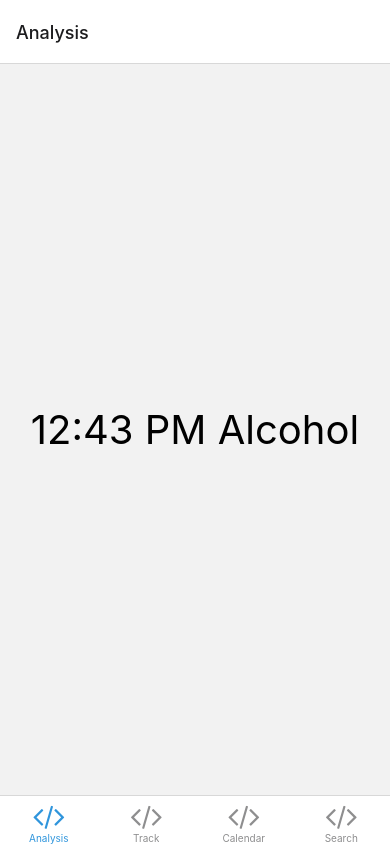
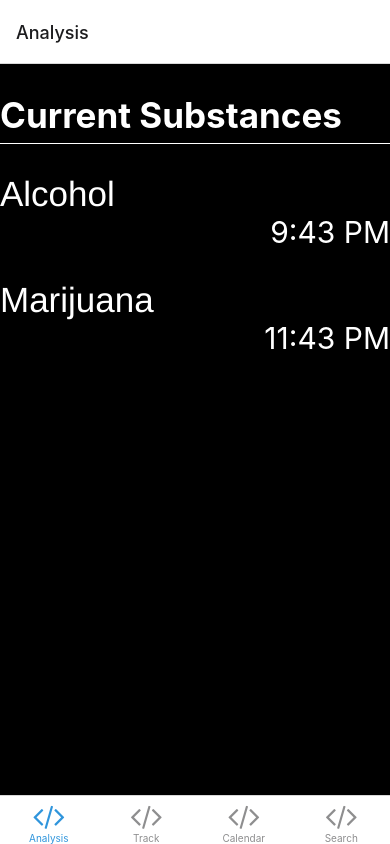
Before and after one commit to abril-AL/Substance-Tracker-App, a React Native app: screen /Analysis in a window 390 px wide. Built offline with nearby package versions, Linux system fonts and the light colour scheme; what expo-linking would draw is missing.

Commit message:
Fixed front-end so it is able to display multiple substances

```diff
--- a/package.json
+++ b/package.json
@@ -34,8 +34,8 @@
     "react": "18.1.0",
     "react-dom": "18.1.0",
     "react-native": "0.70.5",
+    "react-native-background-timer": "^2.4.1",
     "react-native-calendars": "^1.1293.0",
-    "react-native-background-timer": "^2.4.1",
     "react-native-safe-area-context": "4.4.1",
     "react-native-screens": "~3.18.0",
     "react-native-web": "~0.18.9"
--- a/screens/AnalysisScreen.tsx
+++ b/screens/AnalysisScreen.tsx
@@ -16,12 +16,12 @@ const allDrugList = new Map();
 const Alc = new Map();
 Alc.set("timespan", 1);
 Alc.set("quantity", 1);
-Alc.set("time", "2023-03-13T11:43:50");
+Alc.set("time", "2023-03-15T20:43:50");
 
 const Weed = new Map();
 Weed.set("timespan", 3);
 Weed.set("quantity", 1);
-Weed.set("time", "2023-03-13T11:43:50");
+Weed.set("time", "2023-03-15T20:43:50");
 
 const LSD = new Map();
 LSD.set("timespan", 12);
@@ -151,55 +151,64 @@ return (
 }
 
 
-
 export default function SearchScreen({ navigation }: RootTabScreenProps<"Search">) {
+  let myArray: string[] = [];
   for (const [outerKey, outerValue] of allDrugList) {
-    for (const [innerKey, innerValue] of outerValue) {
       var endT = (allDrugList.get(`${outerKey}`).get("time"));
       var startdate = moment(endT);
       var span = (allDrugList.get(`${outerKey}`).get("timespan"));
       var endT2 = moment(startdate).add(span, 'hours').format();
       var dispT = moment(startdate).add(span, 'hours').format('LT');
       var curT = moment().format('LTS');
-    return(
-      <View style={styless.container}>
-      {(allDrugList.get(`${outerKey}`).get("quantity")) > 0 && moment(`${endT2}`).isAfter(`${moment().format()}`, 'seconds') ?
-      <Text style = {styless.alc}>{`${dispT} ${outerKey}`}</Text>: null }
-      </View>
-    );
+      if ((allDrugList.get(`${outerKey}`).get("quantity")) > 0)
+      {
+        if (moment(`${endT2}`).isAfter(`${moment().format()}`, 'seconds'))
+        myArray.push(`${outerKey}`);
+        myArray.push(`${dispT}`);
 
-    }
+      }
+
   }
+  return(
+    <View style={styless.container}>
+    <Text style = {styless.title}>{"Current Substances"}</Text>
+    {myArray.map((item, index) => (
+        <Text key={index} style={index % 2 === 0 ? styless.alc : styless.time}>
+        {item}
+      </Text>
+      ))}
+    </View>
+  );
 }
-
-
-
-
-
-
-
-
-
-
-
-
-
-
 
 const styless = StyleSheet.create({
   container: {
     flex: 1,
-    justifyContent: "space-evenly",
+    backgroundColor: "black",
   },
   alc: {
-    fontSize: 40,
-    color: "black",
-    textAlign: "center",
+    fontSize: 35,
+    color: "white",
+    textAlign: "left",
+    fontFamily: 'Helvetica Neue',
+
+    justifyContent: "space-evenly",
+    marginTop: 30,
   },
   time: {
+    fontSize: 30,
+    color: "white",
+    textAlign: "right",
+  },
+  title: {
     fontSize: 35,
-    color: "black",
-    textAlign: "right",
+    fontWeight: "bold",
+    color: "white",
+    textAlign: "left",
+    marginTop: 30,
+    borderBottomWidth: 1,
+    borderBottomColor: 'white',
+    height: 50,
   },
 
 
```
Also changed, not shown: 1 other file (tests, documents, lock files or other folders).
